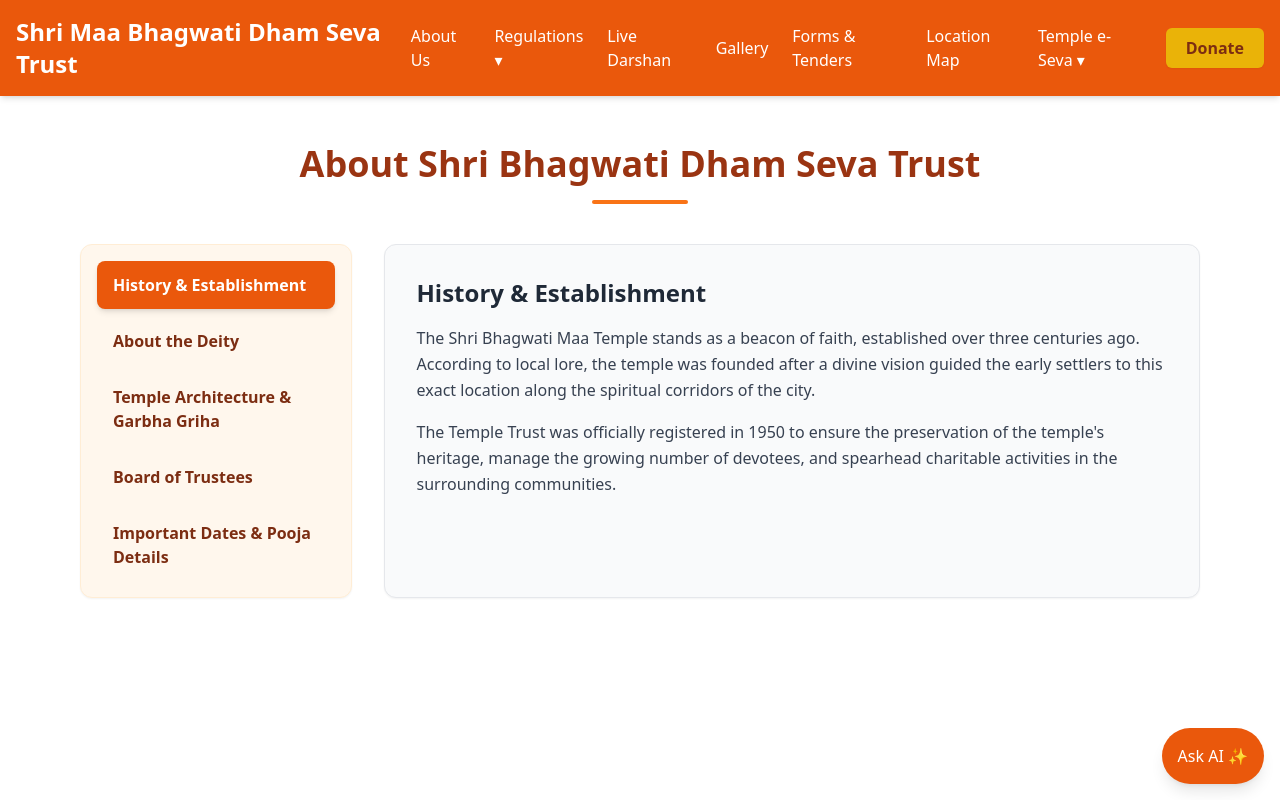
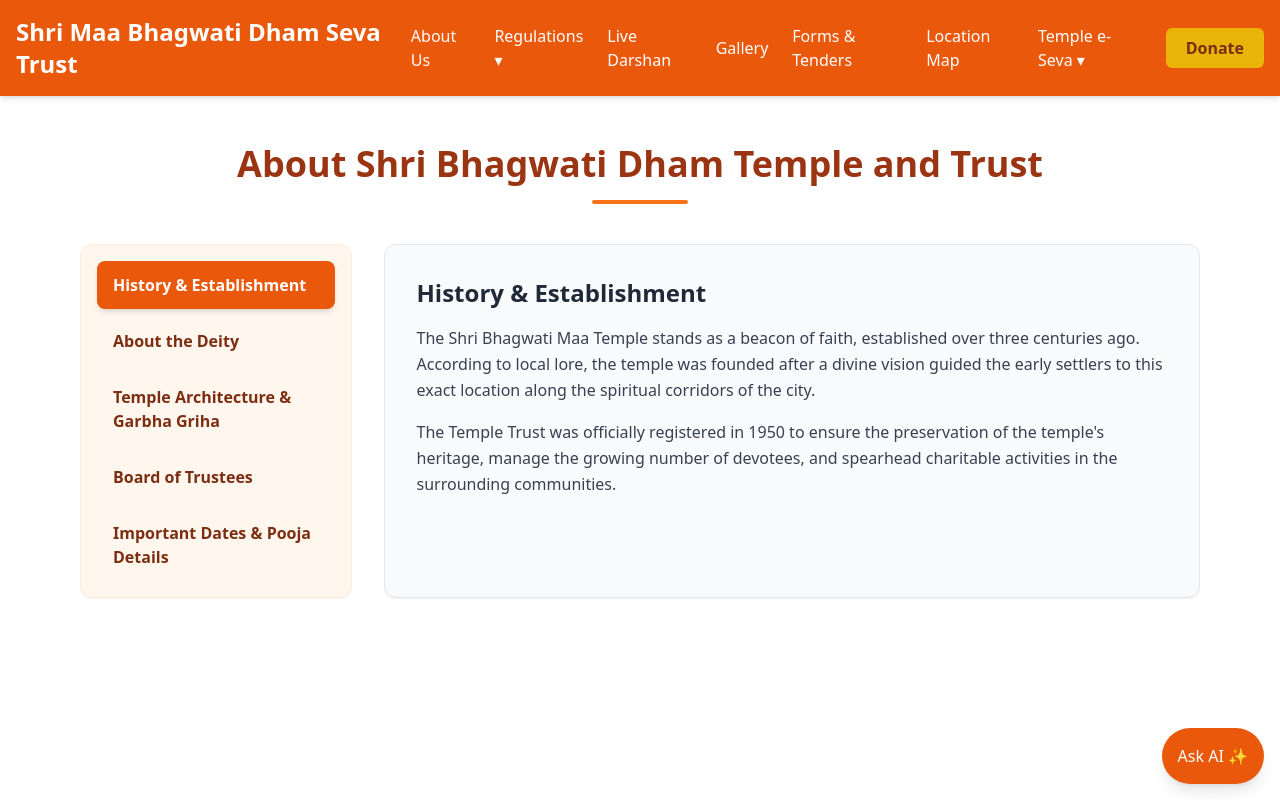
Before and after one commit to akashy0162/temple, a React (Create React App) app: page /about in a window 1280 px wide. Shown: the top 800 px of the page. Built offline with nearby package versions, Linux system fonts and the light colour scheme.

Commit message:
New change

```diff
--- a/src/components/AboutUs.jsx
+++ b/src/components/AboutUs.jsx
@@ -9,7 +9,7 @@ const AboutUs = () => {
 
         {/* Header */}
         <div className="text-center mb-10">
-          <h2 className="text-4xl font-bold text-orange-800 mb-4">About Shri Bhagwati Dham Seva Trust</h2>
+          <h2 className="text-4xl font-bold text-orange-800 mb-4">About Shri Bhagwati Dham Temple and Trust</h2>
           <div className="w-24 h-1 bg-orange-500 mx-auto rounded"></div>
         </div>
 
```
Also changed, not shown: src/App.js (line endings or trailing spaces).
